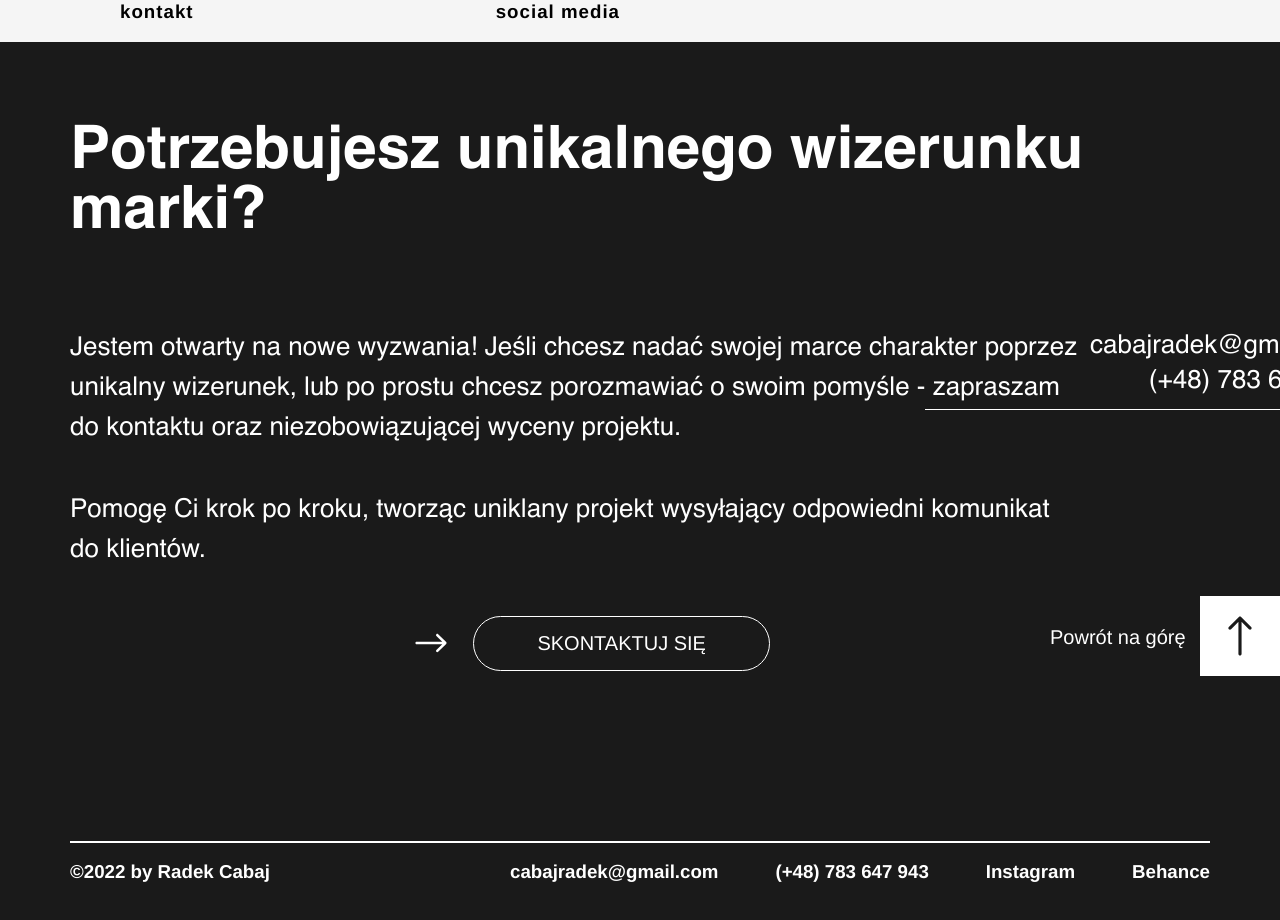
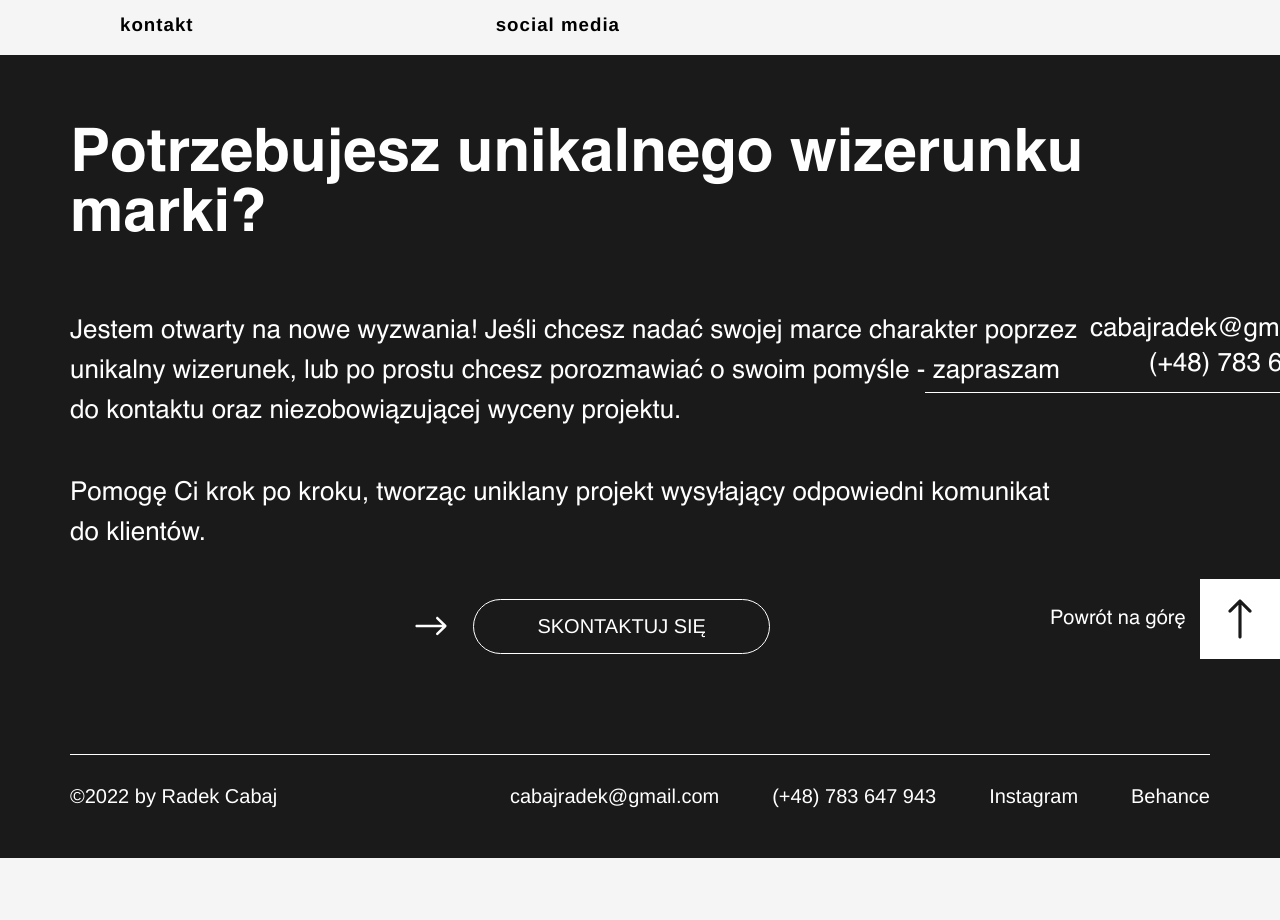
Before and after one commit to luciddreammer/RadekCabajPortfolioInProgressReact, a JavaScript app: page /contact in a window 1280 px wide. Shown: the part 400-1320 px from the top of the page. After the commit the page ends 1258 px from the top, so only its background shows below. Built offline with nearby package versions, Linux system fonts and the light colour scheme.

Commit message:
Final Index page

```diff
--- a/src/Components/App.css
+++ b/src/Components/App.css
@@ -15,11 +15,11 @@
 }
 
 @font-face {
+    font-family: helvetical;
+    src: url(../Source/helvetica-light.ttf);
+}
+
+@font-face {
     font-family: helvetica-bold;
     src: url(../Source//Helvetica-Bold.ttf);
 }
-
-@font-face {
-    font-family: helvetica-l;
-    src: url(../Source/helvetica-light.ttf);
-}
--- a/src/Components/Content.js
+++ b/src/Components/Content.js
@@ -28,11 +28,12 @@ const router = createBrowserRouter([
             },
             {
                 path: "/portfolio",
-                element: <PortfolioContent/>
+                element: <CompetenceContent/>
             },
             {
                 path: "/competence",
-                element: <CompetenceContent/>
+                element: <PortfolioContent/>
+
             },
             {
                 path: "/about",
--- a/src/Components/Footer/Footer.css
+++ b/src/Components/Footer/Footer.css
@@ -1,6 +1,11 @@
 .footer {
     color: white;
     background-color: #1a1a1a;
+}
+
+@font-face {
+    font-family: helvetica;
+    src: url(/src/Source/helvetica.ttf);
 }
 
 html {
@@ -27,7 +32,7 @@ html {
 .inside {
     margin-left:70px;
     margin-right: 70px;
-    padding-top: 20px;
+    padding-top: 10px;
 }
 
 .white-line {
@@ -47,7 +52,6 @@ html {
 .returntotoptext {
     font-family: helvetica;
     font-size: 20px;
-    font-weight: 100;
     margin-left: 40px;
     margin-top: 30px;
 }
@@ -61,9 +65,9 @@ html {
 
 .txt-first {
     font-size: 60px;
-    margin-bottom: 45px;
     font-weight: 700;
     font-family: helvetica-bold;
+    margin-bottom: -20px;
 }
 
 .txt-second {
@@ -117,7 +121,8 @@ html {
 }
 
 .bottom-line {
-    border-bottom: 2px solid white;
+    border-bottom: 1px solid white;
+    margin-bottom: 10px;
 }
 
 .empty {
@@ -151,6 +156,7 @@ html {
     display: flex;
     flex-direction: row;
     justify-content: space-between;
+    margin-bottom: -70px;
 }
 
 .return-to-top {
@@ -172,3 +178,9 @@ html {
     margin-right: -70px;
     cursor: pointer;
 }
+
+.text-footer-bottom {
+    font-family: helvetica;
+    font-weight: 100;
+    font-size: 20px;
+}
--- a/src/Components/Footer/Footer.js
+++ b/src/Components/Footer/Footer.js
@@ -39,13 +39,13 @@ export default function Footer()
                 </div>
                 <div className="split-bottom">
                     <div className="split-bottom-left">
-                        <h3>©2022 by Radek Cabaj</h3>
+                        <p className='text-footer-bottom'>©2022 by Radek Cabaj</p>
                     </div>
                     <div className="split-bottom-right">
-                        <h3>cabajradek@gmail.com</h3>
-                        <h3>(+48) 783 647 943</h3>
-                        <h3>Instagram</h3>
-                        <h3>Behance</h3>
+                        <p className='text-footer-bottom'>cabajradek@gmail.com</p>
+                        <p className='text-footer-bottom'>(+48) 783 647 943</p>
+                        <p className='text-footer-bottom'>Instagram</p>
+                        <p className='text-footer-bottom'>Behance</p>
                     </div>
 
                 </div>
--- a/src/Components/IndexPage/ContentBottom.css
+++ b/src/Components/IndexPage/ContentBottom.css
@@ -90,8 +90,8 @@
     /* ewentualnie zmienic na underline */
     max-width: fit-content;
     font-weight: 100;
-    line-height: 30px;
-    font-size: 30px;
+    line-height: 26px;
+    font-size: 26px;
     margin-top: 55px;
 }
 
@@ -135,7 +135,7 @@
     font-size: 40px;
     font-family: helvetica-bold;
     font-weight: 100;
-    margin-top: 40px;
+    margin-top: 55px;
     margin-bottom: 40px;
 }
 
--- a/src/Components/IndexPage/ContentImages.css
+++ b/src/Components/IndexPage/ContentImages.css
@@ -18,7 +18,7 @@
     display: flex;
     flex-direction: column;
     justify-content: space-between;
-    margin-top: 75px;
+    margin-top: 85px;
 }
 
 .single-img-in-container {
--- a/src/Components/Navbar/Navbar.css
+++ b/src/Components/Navbar/Navbar.css
@@ -3,7 +3,7 @@
     flex-direction: row;
     align-items: center;
     justify-content: space-between;
-    margin-bottom: 57px;
+    margin-bottom: 70px;
     font-size: 30px;
     font-family: helvetica;
 }
```
